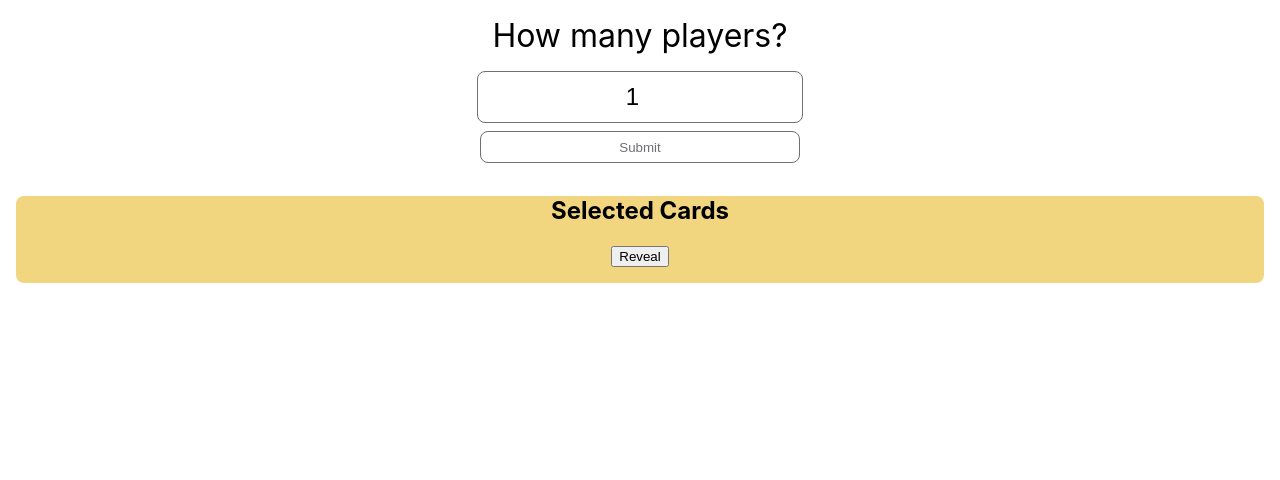
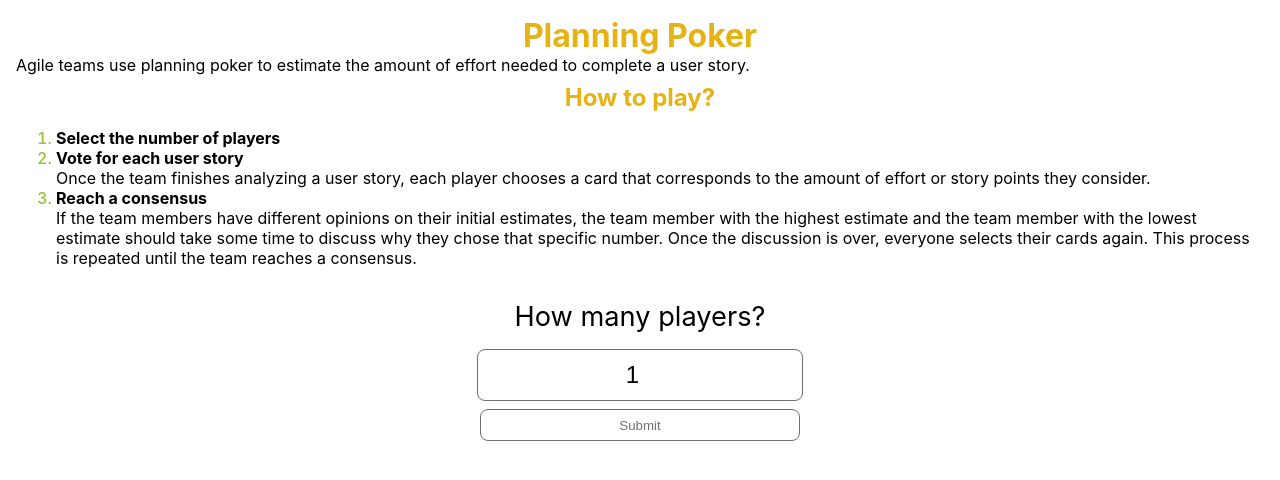
Before and after one commit to MarianaGavino/PlanningPoker, a React (Create React App) app: page / in a window 1280 px wide. Shown: the top 480 px of the page. Built offline with nearby package versions, Linux system fonts and the light colour scheme.

Commit message:
Agreement and repeat cards

```diff
--- a/package.json
+++ b/package.json
@@ -13,6 +13,7 @@
     "react": "^18.2.0",
     "react-dom": "^18.2.0",
     "react-redux": "^8.1.3",
+    "react-router-dom": "^6.20.1",
     "react-scripts": "5.0.1",
     "redux": "^4.2.1",
     "redux-devtools-extension": "^2.13.9",
--- a/src/App.tsx
+++ b/src/App.tsx
@@ -1,12 +1,18 @@
 import React from 'react';
+// import {Routes, Route} from "react-router-dom"
 import './App.css';
 import UserDeck from './components/Users';
+import Rules from './components/Rules';
 
 function App() {
   return (
     <div className="App">
 
-      <UserDeck />
+        <Rules />
+        <UserDeck />
+
+
+
     </div>
   );
 }
--- a/src/components/Board.css
+++ b/src/components/Board.css
@@ -33,3 +33,18 @@
 .white-background {
     background-color: white; /* Fondo blanco para las cartas cuando se revelan */
   }
+
+.label-agreement {
+    font-size: 1.2rem;
+    margin: .5rem;
+}
+.button-Reveal {
+    height: 2rem;
+    width: 15rem;
+    border: 1.5px solid #6e6f74;
+    border-radius: 0.5rem;
+    cursor: pointer;
+    background-color: white;
+    color: black;
+    align-self: center;
+}
--- a/src/components/Board.tsx
+++ b/src/components/Board.tsx
@@ -2,20 +2,21 @@ import React from "react";
 import { Card } from "./Users";
 import "./Board.css";
 import "./CardDeck.css";
-import { useState } from 'react';
+import { useState } from "react";
 
 interface BoardProps {
   discardedCards: Card[];
+  mostFrequent: (array: Card[]) => number | null;
 }
 
-
-const Board: React.FC<BoardProps> = ({ discardedCards }) => {
-
+const Board: React.FC<BoardProps> = ({ discardedCards, mostFrequent }) => {
   const [revealed, setRevealed] = useState(false);
+  const [mostFrequentVal, setMostFrequentVal] = useState<number | null>(null);
 
   const handleReveal = () => {
     setRevealed(true);
-  }
+    setMostFrequentVal(mostFrequent(discardedCards));
+  };
 
   return (
     <div className="board">
@@ -23,13 +24,22 @@ const Board: React.FC<BoardProps> = ({ discardedCards }) => {
       <div className="selected-cards">
         {discardedCards.map((card) => (
           <div
-            className={`selected-card ${revealed ? 'white-background' : ''}`}
-            key={card.id}>
+            className={`selected-card ${revealed ? "white-background" : ""}`}
+            key={card.id}
+          >
             {card.value}
           </div>
         ))}
       </div>
-      <button onClick={handleReveal}>Reveal</button>
+      <div className="label-agreement">
+        {revealed ? (
+        <label >
+          Agreement value: {mostFrequentVal !== null ? mostFrequentVal : ""}
+        </label>
+      ) : ""}
+      </div>
+
+      <button className="button-Reveal" onClick={handleReveal}>Reveal</button>
     </div>
   );
 };
--- a/src/components/InputUsers.css
+++ b/src/components/InputUsers.css
@@ -5,7 +5,7 @@
     flex-direction: column;
 }
 .players-label{
-    font-size: 2rem;
+    font-size: 1.7rem;
     margin-bottom: 1rem;
 }
 
--- /dev/null
+++ b/src/components/Rules.css
@@ -0,0 +1,31 @@
+.rules-container {
+    display: flex;
+    flex-direction: column;
+    margin: 1rem;
+}
+
+.title {
+    color: #e6b313;
+    font-weight: bold;
+    font-size: 2rem;
+}
+.description {
+    display: flex;
+    text-align: justify;
+    margin-bottom: .5rem;
+}
+.subtitle {
+    color: #e6b313;
+    font-weight: bold;
+    font-size: 1.5rem;
+}
+.rule-list{
+    text-align: start;
+}
+li {
+    font-weight: bold;
+}
+li::marker {
+    color: #91c43b;
+    font-weight: 500;
+}
--- /dev/null
+++ b/src/components/Rules.tsx
@@ -0,0 +1,28 @@
+import React from "react";
+import UserDeck from "./Users";
+import './Rules.css';
+// import { useNavigate } from "react-router-dom";
+// import { Link } from "react-router-dom";
+
+
+
+const Rules = () => {
+
+
+    return (
+        <div className="rules-container">
+            <label className="title">Planning Poker</label>
+            <label className="description">Agile teams use planning poker to estimate the amount of effort needed to complete a user story.</label>
+            <label className="subtitle">How to play?</label>
+            <ol className="rule-list">
+                <li>Select the number of players</li>
+                <li>Vote for each user story</li>
+                    <label className="explanation">Once the team finishes analyzing a user story, each player chooses a card that corresponds to the amount of effort or story points they consider.</label>
+                <li>Reach a consensus</li>
+                    <label className="explanation">If the team members have different opinions on their initial estimates, the team member with the highest estimate and the team member with the lowest estimate should take some time to discuss why they chose that specific number. Once the discussion is over, everyone selects their cards again. This process is repeated until the team reaches a consensus.</label>
+            </ol>
+        </div>
+    )
+}
+
+export default Rules;
--- a/src/components/Users.tsx
+++ b/src/components/Users.tsx
@@ -5,7 +5,6 @@ import { useDispatch, useSelector } from "react-redux";
 import { RootState } from "../store";
 import { setUserDeck } from "./Actions/acrtions";
 import Board from "./Board";
-import { type } from "os";
 
 export interface Card {
   id: number;
@@ -17,14 +16,14 @@ export interface User {
   deck: Card[];
 }
 
-const CardT: keyof Card = 'value';
-
-
-
 const UserDeck = () => {
   const dispatch = useDispatch();
   const [usersNumber, setUsersNumber] = useState<number>(1);
   const [discardedCards, setDiscardedCards] = useState<Card[]>([]);
+  const [selectedCards, setSelectedCards] = useState<{
+    [key: number]: boolean;
+  }>({});
+  const [cardsMessage, setCardsMessage] = useState(false);
 
   const fullDeck = useSelector(
     (state: RootState) => state.cardsDeckReducer.cards
@@ -39,7 +38,7 @@ const UserDeck = () => {
   };
 
   const inputValue = () => {
-    const users: User[] = new Array(usersNumber).fill(0).map((e, index) => ({
+    const users: User[] = new Array(usersNumber).fill(0).map((_, index) => ({
       id: index + 1,
       deck: fullDeck,
     }));
@@ -56,12 +55,24 @@ const UserDeck = () => {
 
   const handleClick = (cardId: number, userId: number) => {
     console.log(`Haz hecho clic en la ${cardId} del usuario ${userId}`);
+
+
+    const userSelectedCount = selectedCards[userId];
+    console.log(`Seleccionó mas de 1 ${userSelectedCount} el user ${userId}`);
+
+
+    if (selectedCards[userId]) {
+      setCardsMessage(true);
+      return;
+    }
+
     const updateUsersDeck = usersDeck.map((user) => {
       if (user.id === userId) {
         const updatedDeck = user.deck.filter((card) => card.id !== cardId);
         const removedCard = user.deck.find((card) => card.id === cardId);
         if (removedCard) {
           setDiscardedCards([...discardedCards, removedCard]); // Agregar la carta eliminada al Board
+          setSelectedCards({ ...selectedCards, [userId]: true });
         }
         return { ...user, deck: updatedDeck };
       }
@@ -80,18 +91,20 @@ const UserDeck = () => {
     if (array.length === 0) {
       return null;
     }
-    const valueFrequency = discardedCards.reduce<Record<string,number>>((acum, {value}) =>{
-      acum[value] = (acum[value] || 0) +1;
-      return acum;
-    },{});
+    const valueFrequency = discardedCards.reduce<Record<string, number>>(
+      (acum, { value }) => {
+        acum[value] = (acum[value] || 0) + 1;
+        return acum;
+      },
+      {}
+    );
 
     const [mostFrequent] = Object.entries(valueFrequency).reduce(
       (max, [id, rep]) => (rep > max[1] ? [id, rep] : max),
       ["", 0] as [string, number]
     );
-      return parseInt(mostFrequent);
-
-  }
+    return parseInt(mostFrequent);
+  };
 
   console.log(mostFrequent(discardedCards));
 
@@ -110,15 +123,23 @@ const UserDeck = () => {
           Submit
         </button>
       </div>
+      {discardedCards.length > 0 ? (
+        <div>
+          <Board discardedCards={discardedCards} mostFrequent={mostFrequent} />
+        </div>
+      ) : (
+        ""
+      )}
 
-      <div>
-        <Board discardedCards={discardedCards} />
-      </div>
       {/* Deck */}
       <div className="UserList">
+        {/* {cardsMessage ? <div>You can only select one card </div> : ""} */}
         {usersDeck.map((user) => (
           <div key={user.id}>
+            {cardsMessage ? <div >You can only select one card </div> : ""}
+
             <h2>{user.id}</h2>
+
             <div className="card-deck">
               {user.deck.map((card) => (
                 <div
@@ -131,7 +152,7 @@ const UserDeck = () => {
               ))}
             </div>
           </div>
-        ))}
+          ))}
       </div>
     </div>
   );
```
Also changed, not shown: src/components/CardDeck.tsx (+14 -20 lines), 1 other file (tests, documents, lock files or other folders).
